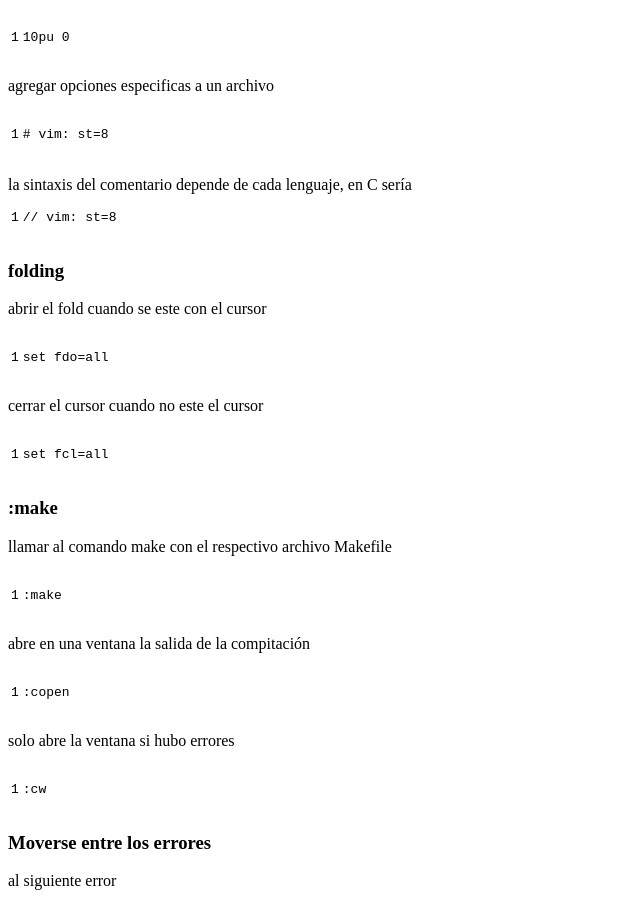
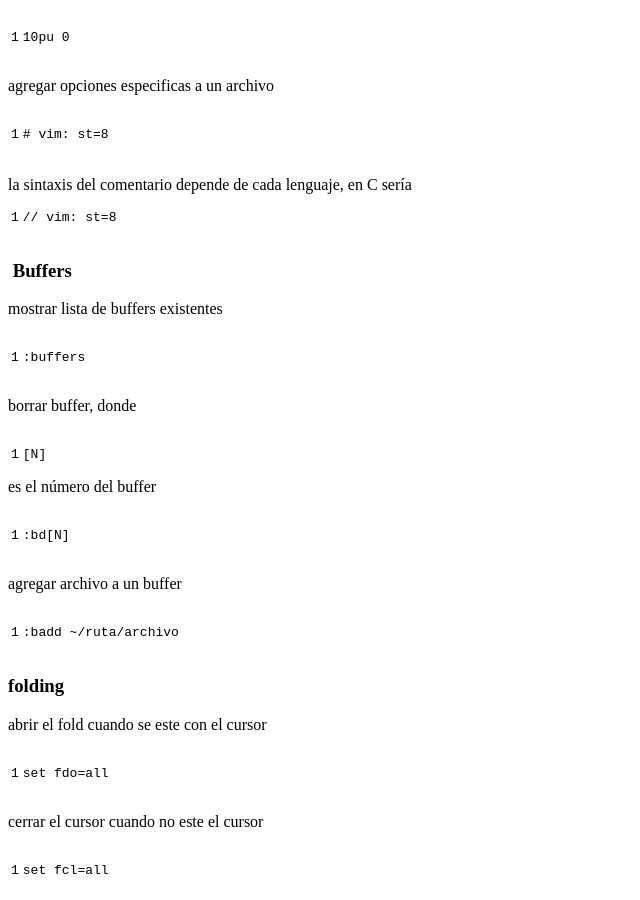
Before and after one commit to pixelmuerto/pixelmuerto.github.com, a Jekyll site: the page built from wiki/vim.markdown, in a window 1280 px wide and 900 px high, scrolled down 2067 px. Shown: the whole window, without its empty margins (0-640 px from the left). Built offline with Jekyll 4.4.1, drawn with Linux system fonts in a browser that asks for light colours; Markdown is read by kramdown in place of the engine named in the settings.

```diff
--- a/_includes/gitDiffStat.markdown
+++ b/_includes/gitDiffStat.markdown
@@ -1 +1,2 @@
- wiki/vim.markdown              |   97 +++++++++++++++++++++++++++++++++++++---
+ wiki/vim.markdown              |   35 +++++++++++++++++++++++++++++++++++
+ wiki/vim/vim_plugins.md        |   18 ++++++++++++++++++
--- a/wiki/vim.markdown
+++ b/wiki/vim.markdown
@@ -2,6 +2,7 @@
 layout: default
 title : vim
 ---
+{:enlaces: .enlaceGris }
 
 Permite editar archivos comprimidos con bzip2, gzip, zip.
 
@@ -97,6 +98,20 @@ agregar opciones especificas a un archivo
 la sintaxis del comentario depende de cada lenguaje, en C sería
 `// vim: st=8`
 
+### Buffers
+
+mostrar lista de buffers existentes
+
+	:buffers
+
+borrar buffer, donde `[N]` es el número del buffer
+
+	:bd[N]
+
+agregar archivo a un buffer
+
+	:badd ~/ruta/archivo
+
 ### folding
 
 abrir el fold cuando se este con el cursor
@@ -144,3 +159,7 @@ Cuando mostrar la barra de estatus
 	:set laststatus=2 " siempre mostrar barra de status
 
 	:h status-line
+
+
+[Vim plugins](/wiki/vim/vim_plugins.html)
+{:enlaces}
```
Also changed, not shown: wiki/vim/vim_plugins.md (added, +18 -0 lines).
